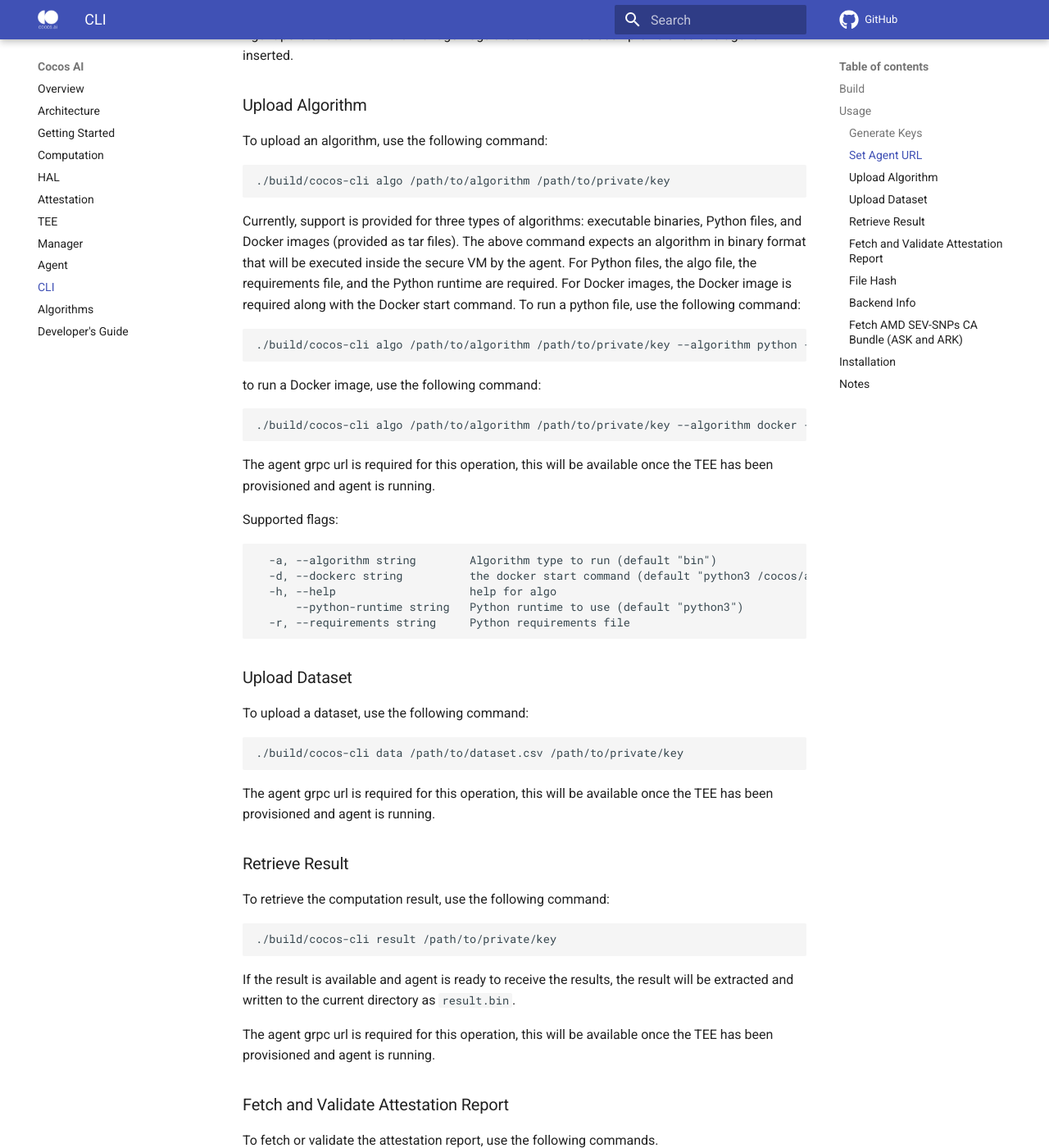
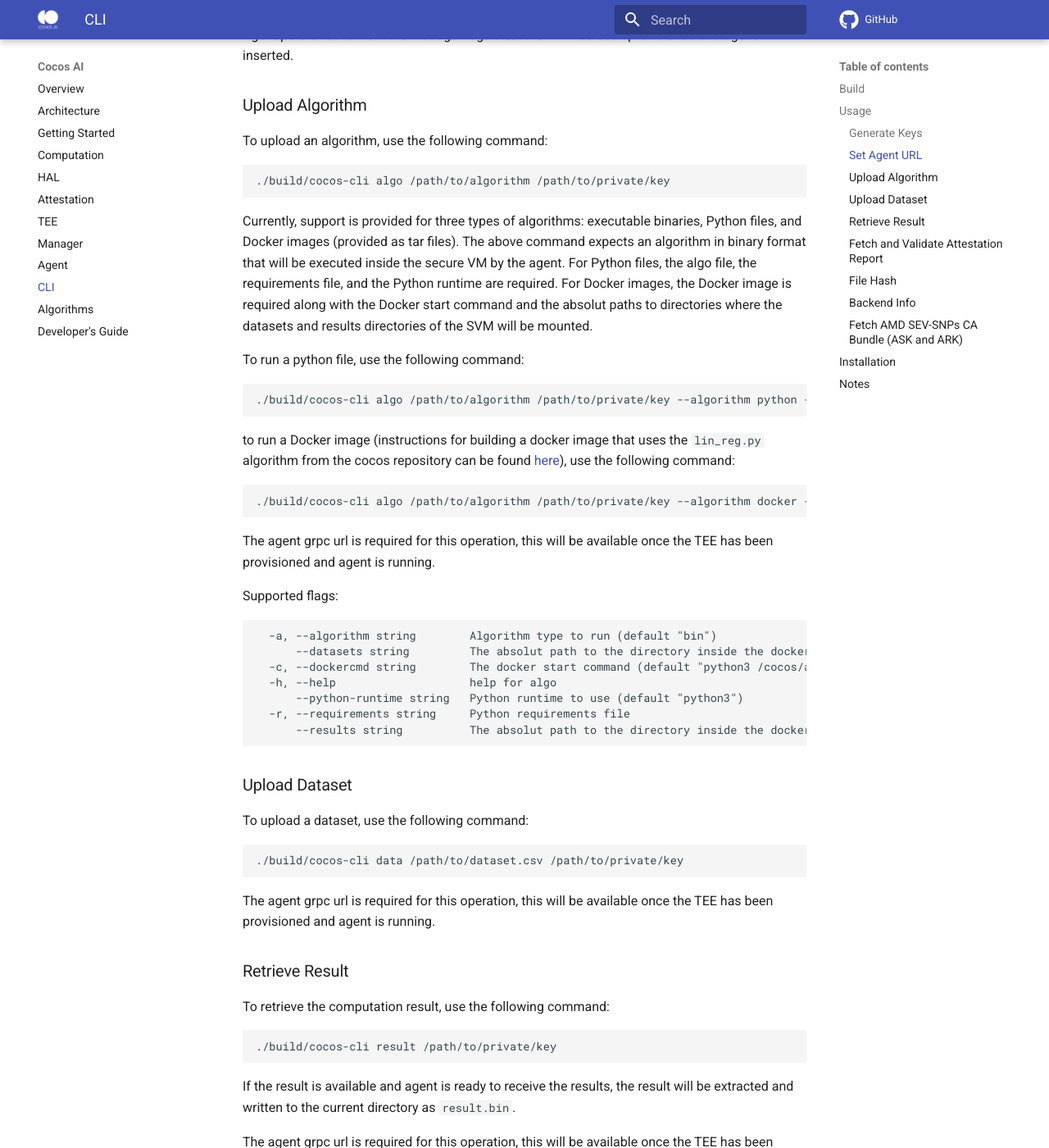
Before and after one commit to ultravioletrs/cocos-docs, an MkDocs documentation site: the page built from docs/cli.md, in a window 1280 px wide and 1400 px high, scrolled down 995 px. Shown: the whole window at 82% size. Built offline with MkDocs 1.6.1 and Material for MkDocs 9.7.7, drawn with Linux system fonts in a browser that asks for light colours; comment, search, counter and statistics services are not loaded.

Commit message:
add docker image creation instructions

````diff
--- a/docs/cli.md
+++ b/docs/cli.md
@@ -44,15 +44,17 @@ To upload an algorithm, use the following command:
 ./build/cocos-cli algo /path/to/algorithm /path/to/private/key
 ```
 
-Currently, support is provided for three types of algorithms: executable binaries, Python files, and Docker images (provided as tar files). The above command expects an algorithm in binary format that will be executed inside the secure VM by the agent. For Python files, the algo file, the requirements file, and the Python runtime are required. For Docker images, the Docker image is required along with the Docker start command. To run a python file, use the following command:
+Currently, support is provided for three types of algorithms: executable binaries, Python files, and Docker images (provided as tar files). The above command expects an algorithm in binary format that will be executed inside the secure VM by the agent. For Python files, the algo file, the requirements file, and the Python runtime are required. For Docker images, the Docker image is required along with the Docker start command and the absolut paths to directories where the datasets and results directories of the SVM will be mounted.
+
+To run a python file, use the following command:
 
 ```bash
 ./build/cocos-cli algo /path/to/algorithm /path/to/private/key --algorithm python --requirements /path/to/requirements.txt --python-runtime python
 ```
-to run a Docker image, use the following command:
+to run a Docker image (instructions for building a docker image that uses the `lin_reg.py` algorithm from the cocos repository can be found [here](docker)), use the following command:
 
 ```bash
-./build/cocos-cli algo /path/to/algorithm /path/to/private/key --algorithm docker --dockerc "docker run command"
+./build/cocos-cli algo /path/to/algorithm /path/to/private/key --algorithm docker --dockercmd "docker run command" --datasets "/cocos/datasets" --results "/cocos/results"
 ```
 
 The agent grpc url is required for this operation, this will be available once the TEE has been provisioned and agent is running.
@@ -61,10 +63,12 @@ Supported flags:
 
 ```shell
   -a, --algorithm string        Algorithm type to run (default "bin")
-  -d, --dockerc string          the docker start command (default "python3 /cocos/algorithm.py")
+      --datasets string         The absolut path to the directory inside the docker image where the datasets will be mounted (default "/cocos/datasets")
+  -c, --dockercmd string        The docker start command (default "python3 /cocos/algorithm.py")
   -h, --help                    help for algo
       --python-runtime string   Python runtime to use (default "python3")
   -r, --requirements string     Python requirements file
+      --results string          The absolut path to the directory inside the docker image where the results directory will be mounted (default "/cocos/results")
 ```
 
 ### Upload Dataset
````
Also changed, not shown: docs/docker.md (added, +45 -0 lines).
